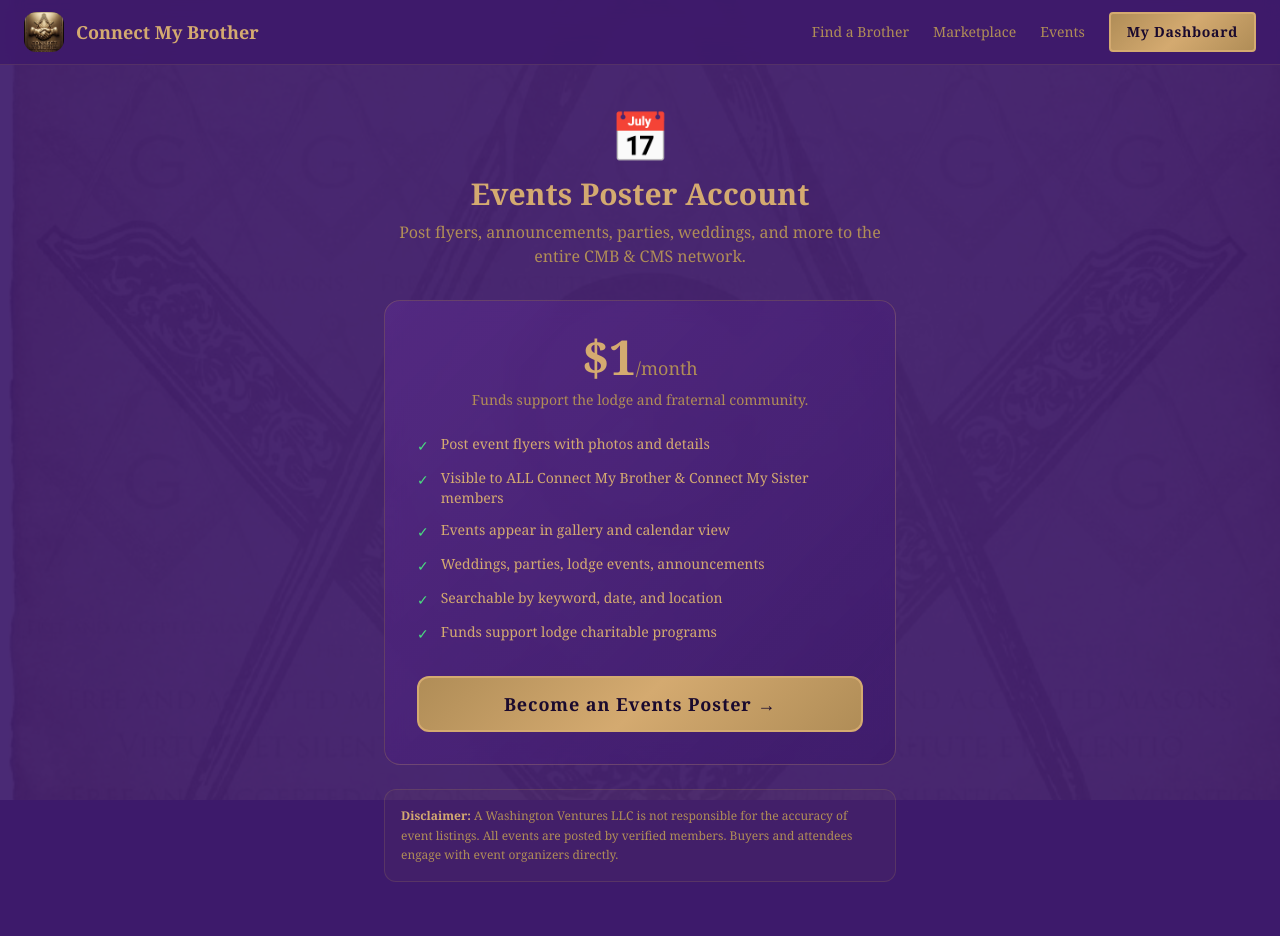
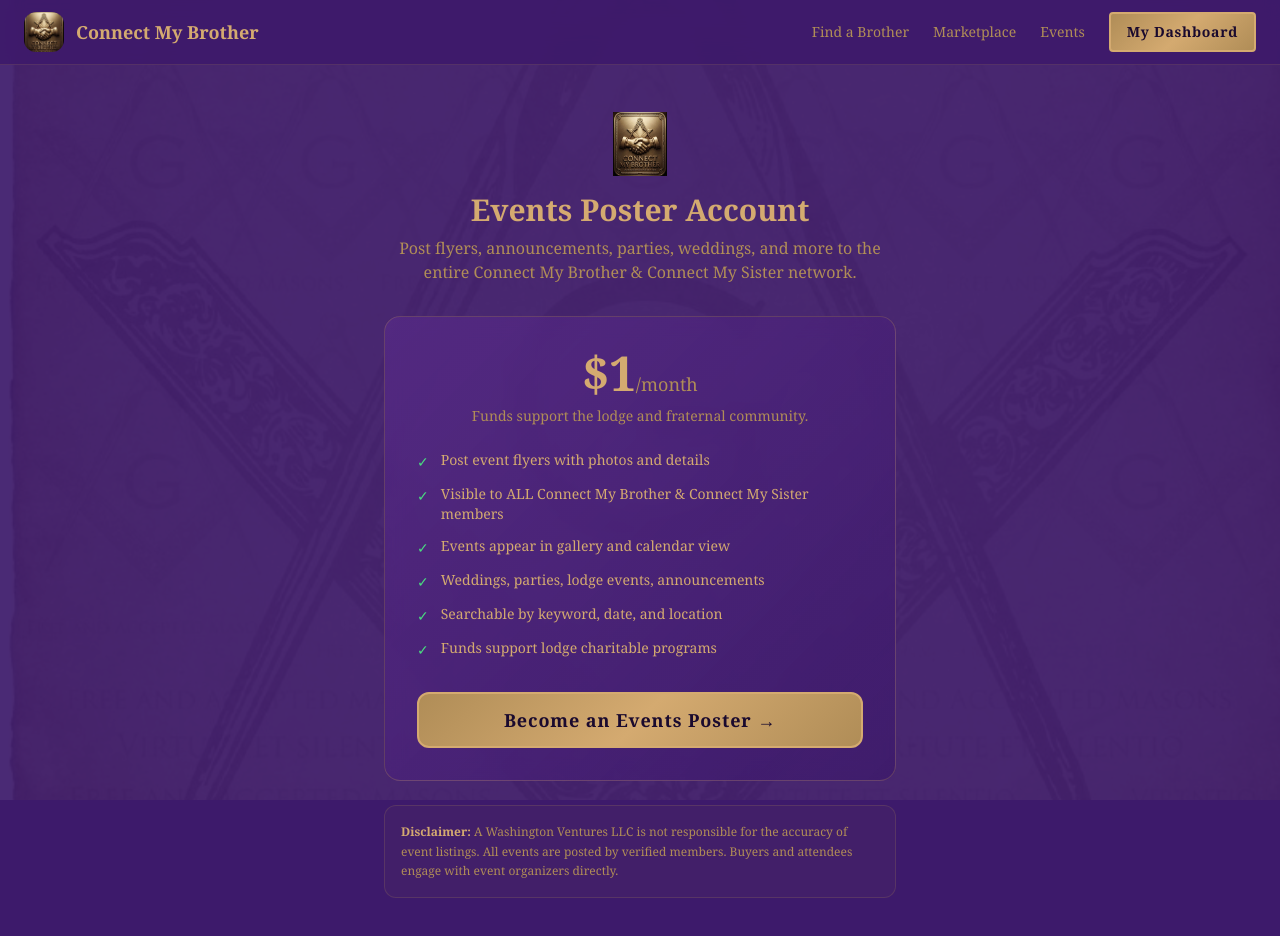
Before and after one commit to AWashington-Ventures/connect-my-brother, a Next.js app: page /events/upgrade in a window 1280 px wide. Shown: the top 936 px of the page. Built offline with nearby package versions, Linux system fonts and the light colour scheme; no server answers; sample sign-in values are in the browser's storage.

Commit message:
Fix events upgrade page: remove calendar icon, fix network copy

```diff
--- a/src/app/events/upgrade/page.tsx
+++ b/src/app/events/upgrade/page.tsx
@@ -38,9 +38,9 @@ export default function EventsUpgradePage() {
       <Navbar />
       <div className="max-w-lg mx-auto mt-8">
         <div className="text-center mb-8">
-          <div className="text-5xl mb-4">📅</div>
+          <div className="mb-4"><img src="/cmb-logo.jpg" alt="" className="w-16 h-16 object-contain mx-auto" /></div>
           <h1 className="font-serif font-bold text-brass text-3xl mb-2">Events Poster Account</h1>
-          <p className="text-brass-dim">Post flyers, announcements, parties, weddings, and more to the entire CMB & CMS network.</p>
+          <p className="text-brass-dim">Post flyers, announcements, parties, weddings, and more to the entire Connect My Brother & Connect My Sister network.</p>
         </div>
 
         <div className="card-cmb rounded-2xl p-8 mb-6">
```
